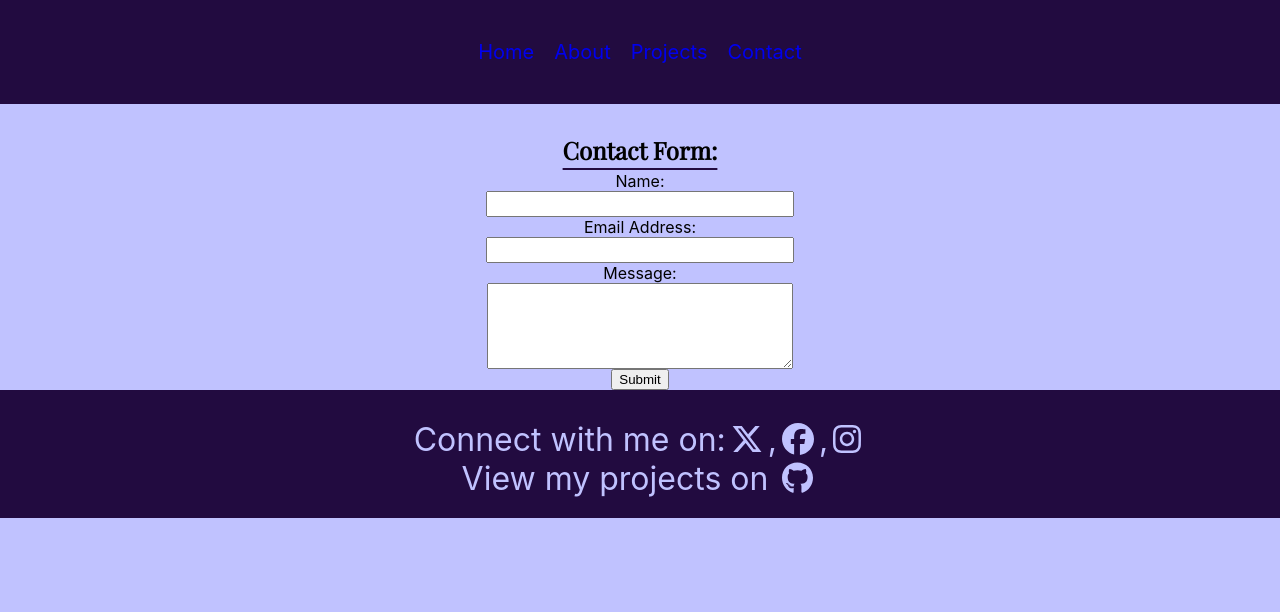
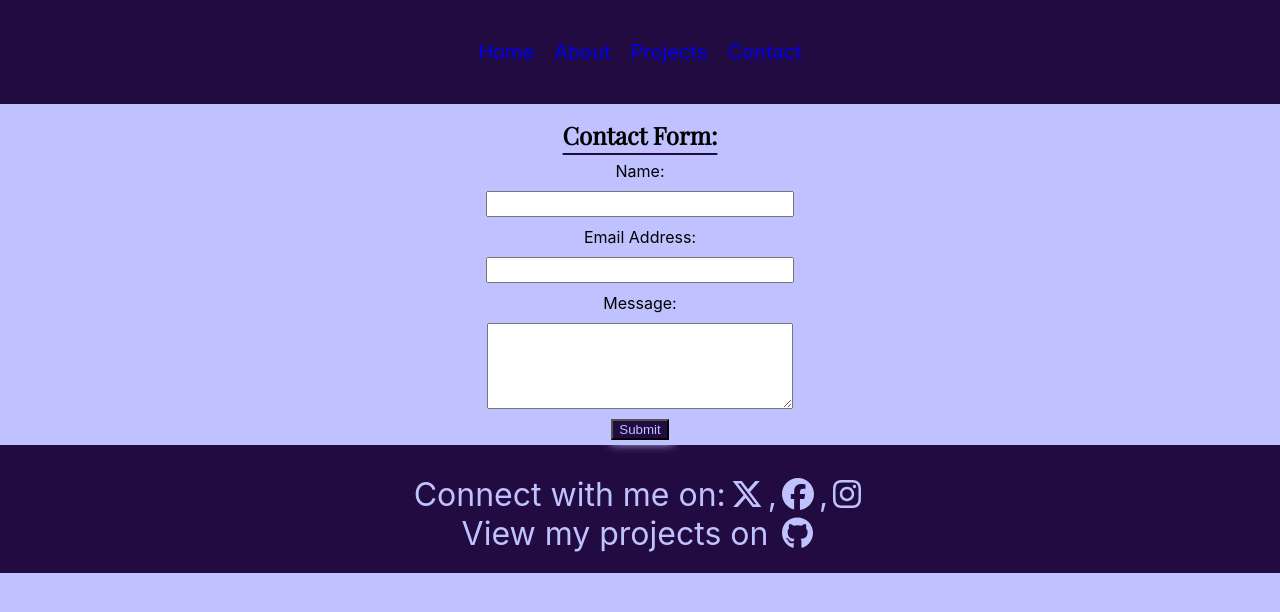
Before and after one commit to donetian-petkov/react-portfolio, a React (Create React App) app: page /contact in a window 1280 px wide. Shown: the top 612 px of the page. Built offline with nearby package versions, Linux system fonts and the light colour scheme.

Commit message:
Styling Contact Form and Toast notifications

```diff
--- a/package.json
+++ b/package.json
@@ -13,6 +13,7 @@
     "@testing-library/user-event": "^13.5.0",
     "react": "^18.2.0",
     "react-dom": "^18.2.0",
+    "react-hot-toast": "^2.4.1",
     "react-router-dom": "^6.16.0",
     "react-scripts": "5.0.1",
     "web-vitals": "^2.1.4"
--- a/src/App.js
+++ b/src/App.js
@@ -6,10 +6,12 @@ import {Projects} from "./components/Projects/Projects.js";
 import {Footer} from "./components/Footer/Footer.js";
 import {Main} from "./components/Main/Main";
 import {ContactForm} from "./components/ContactForm/ContactForm";
+import {Toaster} from "react-hot-toast";
 
 function App() {
   return (
     <div className="App">
+        <div><Toaster/></div>
         <NavBar/>
         <Routes>
             <Route path="/" element={<Main />} />
--- a/src/components/ContactForm/ContactForm.js
+++ b/src/components/ContactForm/ContactForm.js
@@ -1,6 +1,7 @@
 import {sendEmail} from "../../utils/contactFormService";
 import styles from "./ContactForm.module.css"
 import {useState} from "react";
+import {toast, Toaster} from "react-hot-toast";
 
 export const ContactForm = () => {
 
@@ -29,7 +30,11 @@ export const ContactForm = () => {
 
             const result = await response.json();
 
-            console.log(result.message);
+            if (result.status === "success") {
+                toast.success(result.message);
+            } else if (result.status === "failure") {
+                toast.error(result.message);
+            }
 
         } catch (error) {
             console.log(error);
--- a/src/components/ContactForm/ContactForm.module.css
+++ b/src/components/ContactForm/ContactForm.module.css
@@ -8,8 +8,12 @@
     border-bottom: 10px solid var(--accent-color);
 }
 
+.contactForm * {
+    margin: 5px;
+
+}
+
 .contactForm__input {
-
     width: 300px;
     height: 20px;
 }
@@ -18,3 +22,22 @@
     width: 300px;
     height: 80px;
 }
+
+.contactForm__btn {
+    background: var(--accent-color);
+    color: var(--background-color);
+    box-shadow: 2px 2px 10px 2px var(--background-color);
+    transition: transform 0.3s ease-in-out, background 0.3s ease-in-out, color 0.3s ease-in-out;;
+}
+
+.contactForm__btn:hover {
+    background: var(--background-color);
+    color: var(--accent-color);
+    transform: scale(1.1);
+}
+
+.contactForm__btn:active {
+    background: var(--accent-color);
+    color: var(--background-color);
+    transform: scale(0.8);
+}
```
Also changed, not shown: 1 other file (tests, documents, lock files or other folders).
